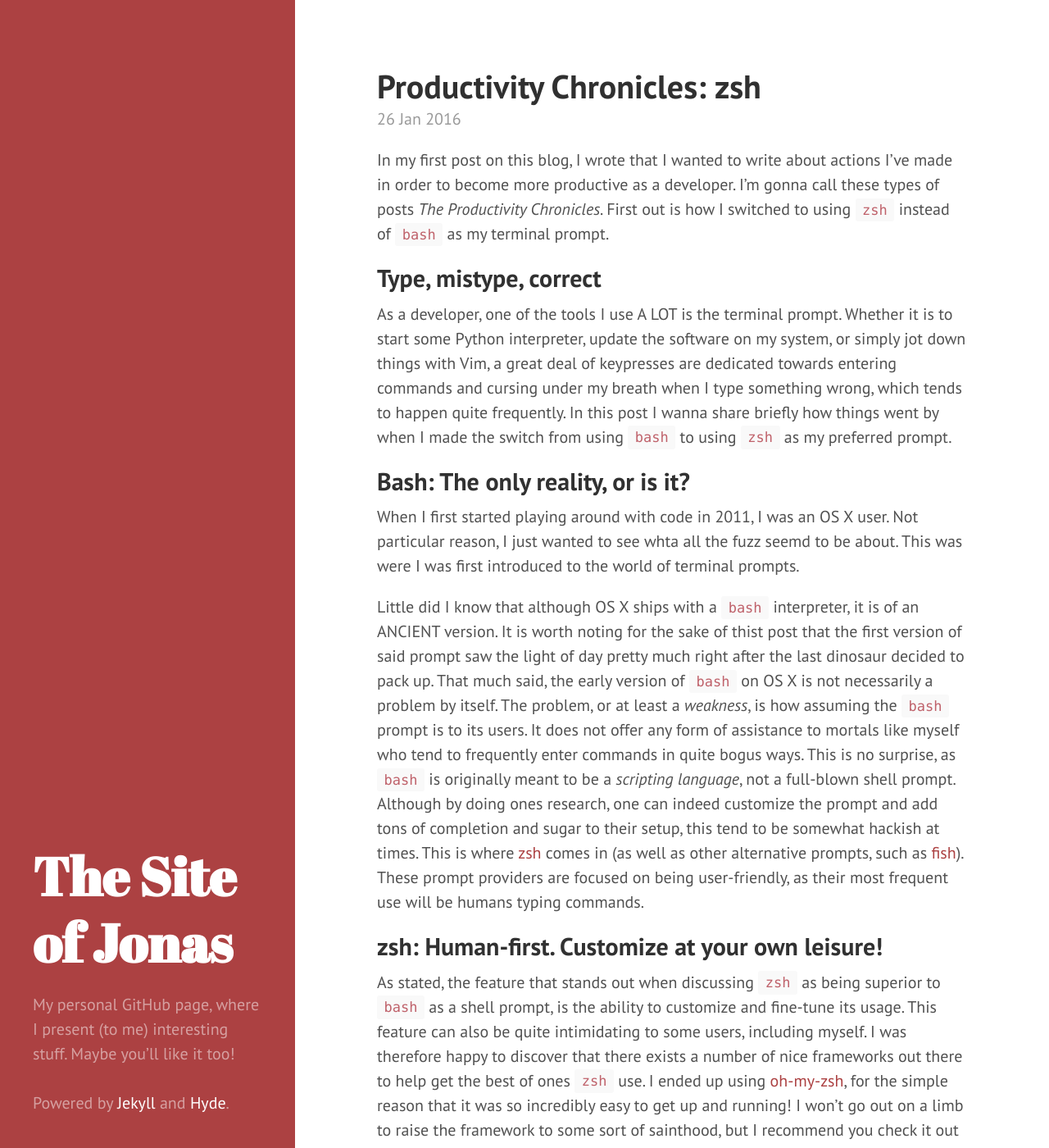
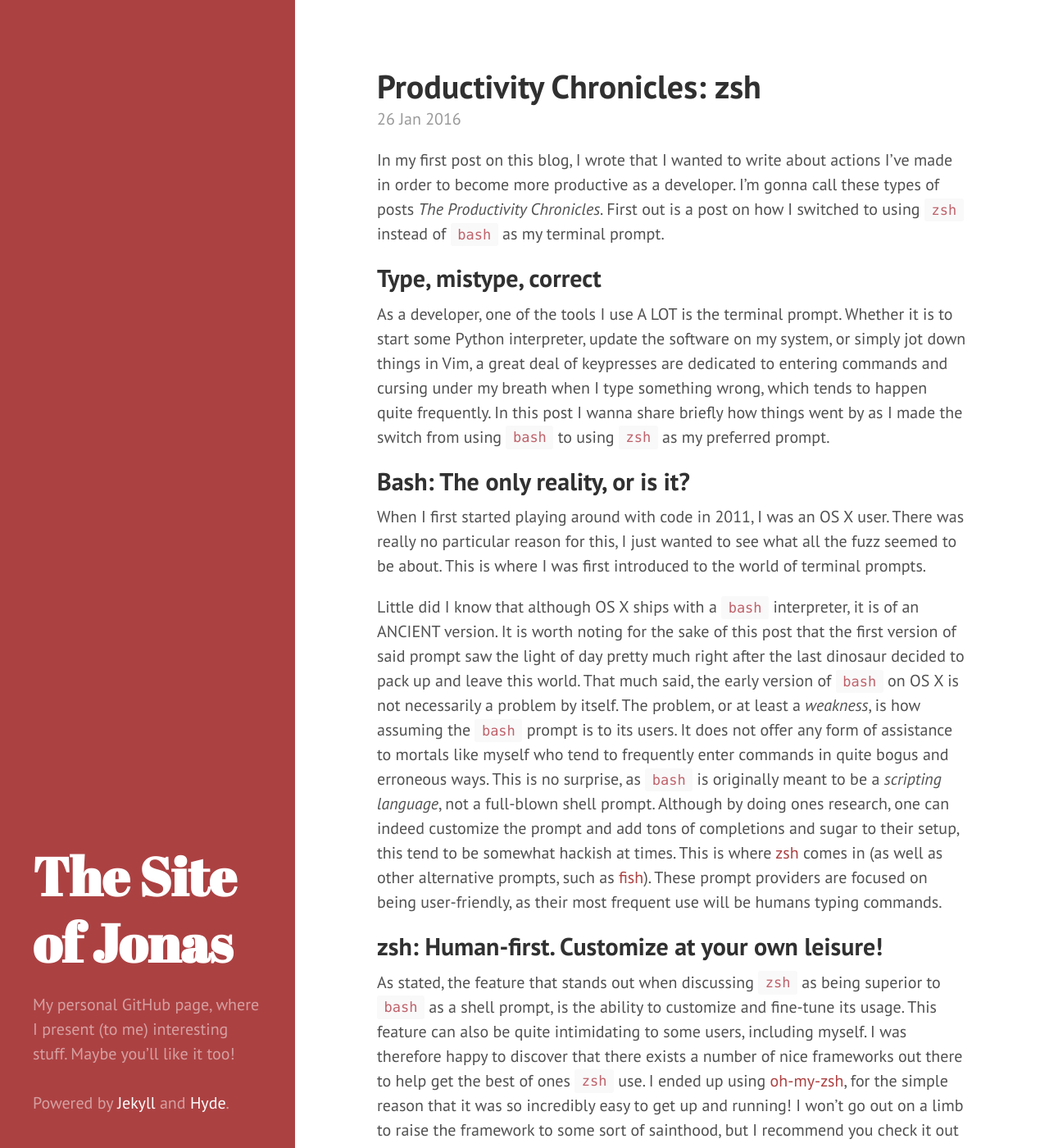
Before and after one commit to jonasws/jonasws.github.io, a Jekyll site: the page built from _posts/2016/2016-01-26-productivity-chronicles-zsh.md, in a window 1280 px wide and 1400 px high. Shown: the whole window at 82% size. Built offline with Jekyll 4.4.1, drawn with Linux system fonts in a browser that asks for light colours; Markdown is read by kramdown in place of the engine named in the settings; comment, search, counter and statistics services are not loaded.

Commit message:
Correct spelling errors in latest blog post

```diff
--- a/_posts/2016/2016-01-26-productivity-chronicles-zsh.md
+++ b/_posts/2016/2016-01-26-productivity-chronicles-zsh.md
@@ -4,16 +4,16 @@ title: "Productivity Chronicles: zsh"
 date: "2016-01-26 15:20"
 ---
 
-In my first post on this blog, I wrote that I wanted to write about actions I've made in order to become more productive as a developer. I'm gonna call these types of posts _The Productivity Chronicles_. First out is how I switched to using `zsh` instead of `bash` as my terminal prompt.
+In my first post on this blog, I wrote that I wanted to write about actions I've made in order to become more productive as a developer. I'm gonna call these types of posts _The Productivity Chronicles_. First out is a post on how I switched to using `zsh` instead of `bash` as my terminal prompt.
 
 ## Type, mistype, correct
 
-As a developer, one of the tools I use A LOT is the terminal prompt. Whether it is to start some Python interpreter, update the software on my system, or simply jot down things with Vim, a great deal of keypresses are dedicated towards entering commands and cursing under my breath when I type something wrong, which tends to happen quite frequently. In this post I wanna share briefly how things went by when I made the switch from using `bash` to using `zsh` as my preferred prompt.
+As a developer, one of the tools I use A LOT is the terminal prompt. Whether it is to start some Python interpreter, update the software on my system, or simply jot down things in Vim, a great deal of keypresses are dedicated to entering commands and cursing under my breath when I type something wrong, which tends to happen quite frequently. In this post I wanna share briefly how things went by as I made the switch from using `bash` to using `zsh` as my preferred prompt.
 
 ## Bash: The only reality, or is it?
-When I first started playing around with code in 2011, I was an OS X user. Not particular reason, I just wanted to see whta all the fuzz seemd to be about. This was were I was first introduced to the world of terminal prompts.
+When I first started playing around with code in 2011, I was an OS X user. There was really no particular reason for this, I just wanted to see what all the fuzz seemed to be about. This is where I was first introduced to the world of terminal prompts.
 
-Little did I know that although OS X ships with a `bash` interpreter, it is of an ANCIENT version. It is worth noting for the sake of thist post that the first version of said prompt saw the light of day pretty much right after the last dinosaur decided to pack up. That much said, the early version of `bash` on OS X is not necessarily a problem by itself. The problem, or at least a _weakness_, is how assuming the `bash` prompt is to its users. It does not offer any form of assistance to mortals like myself who tend to frequently enter commands in quite bogus ways. This is no surprise, as `bash` is originally meant to be a _scripting language_, not a full-blown shell prompt. Although by doing ones research, one can indeed customize the prompt and add tons of completion and sugar to their setup, this tend to be somewhat hackish at times. This is where [zsh](http://www.zsh.org/) comes in (as well as other alternative prompts, such as [fish](http://fishshell.com/)). These prompt providers are focused on being user-friendly, as their most frequent use will be humans typing commands.
+Little did I know that although OS X ships with a `bash` interpreter, it is of an ANCIENT version. It is worth noting for the sake of this post that the first version of said prompt saw the light of day pretty much right after the last dinosaur decided to pack up and leave this world. That much said, the early version of `bash` on OS X is not necessarily a problem by itself. The problem, or at least a _weakness_, is how assuming the `bash` prompt is to its users. It does not offer any form of assistance to mortals like myself who tend to frequently enter commands in quite bogus and erroneous ways. This is no surprise, as `bash` is originally meant to be a _scripting language_, not a full-blown shell prompt. Although by doing ones research, one can indeed customize the prompt and add tons of completions and sugar to their setup, this tend to be somewhat hackish at times. This is where [zsh](http://www.zsh.org/) comes in (as well as other alternative prompts, such as [fish](http://fishshell.com/)). These prompt providers are focused on being user-friendly, as their most frequent use will be humans typing commands.
 
 ## zsh: Human-first. Customize at your own leisure!
 As stated, the feature that stands out when discussing `zsh` as being superior to `bash` as a shell prompt, is the ability to customize and fine-tune its usage. This feature can also be quite intimidating to some users, including myself. I was therefore happy to discover that there exists a number of nice frameworks out there to help get the best of ones `zsh` use. I ended up using [oh-my-zsh](http://ohmyz.sh/), for the simple reason that it was so incredibly easy to get up and running! I won't go out on a limb to raise the framework to some sort of sainthood, but I recommend you check it out if you're into completions and stuff. It comes bundles with a bunch of handy stuff, such as `git` completions, which I use on a daily basis.
```
